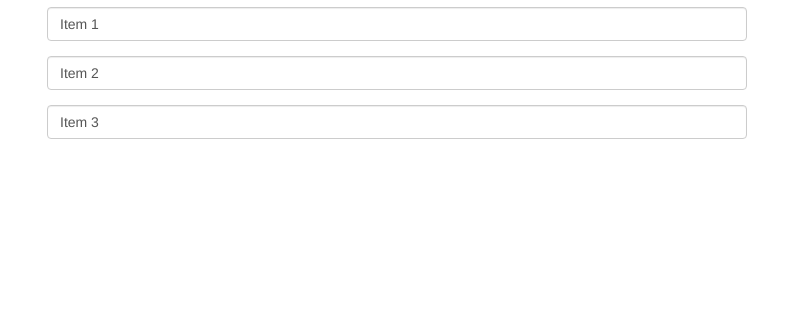
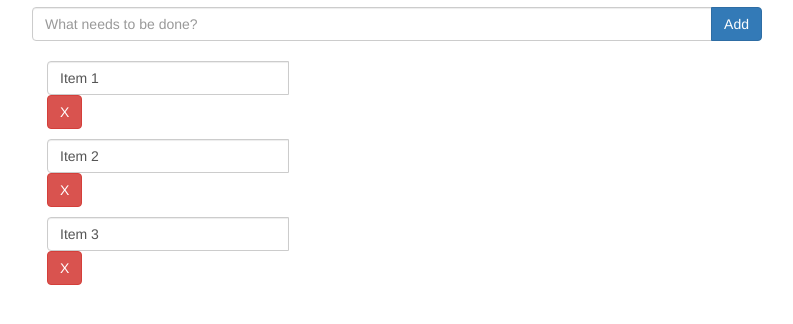
Before and after one commit to rmalecky/yoeman_todo, a website: page app/index.html in a window 1280 px wide. Shown: the part 76-400 px from the top of the page, without its empty margins (258-1051 px from the left). Drawn offline with nearby package versions, Linux system fonts and the light colour scheme; some packages are replaced by stand-ins of ours; files that its build step writes are made by us from their sources.

Commit message:
adds form

```diff
--- a/app/scripts/controllers/main.js
+++ b/app/scripts/controllers/main.js
@@ -3,4 +3,8 @@
 angular.module('mytodoApp')
   .controller('MainCtrl', function ($scope) {
     $scope.todos = ['Item 1', 'Item 2', 'Item 3'];
+    $scope.addTodo = function() {
+        $scope.todos.push($scope.todo);
+        $scope.todo = '';
+    };
   });
--- a/app/views/main.html
+++ b/app/views/main.html
@@ -1,6 +1,25 @@
 <div class="container">
     <h2>My todos</h2>
-    <p class="form-group" ng-repeat="todo in todos">
+
+    <form role="form" ng-submit="addTodo()">
+        <div class="row">
+            <div class="input-group">
+                <input type="text" ng-model="todo" placeholder="What needs to be done?" class="form-control">
+                <span class="input-group-btn">
+                    <input type="submit" class="btn btn-primary" value="Add">
+                </span>
+            </div>
+        </div>
+    </form>
+
+    <br>
+
+    <p class="input-group" ng-repeat="todo in todos">
         <input type="text" ng-model="todo" class="form-control">
+        <span clas="input-group-btn">
+          <button class="btn btn-danger" ng-click="removetodo($index)" aria-label="Remove">X</button>
+        </span>
     </p>
+
+
 </div>
```
